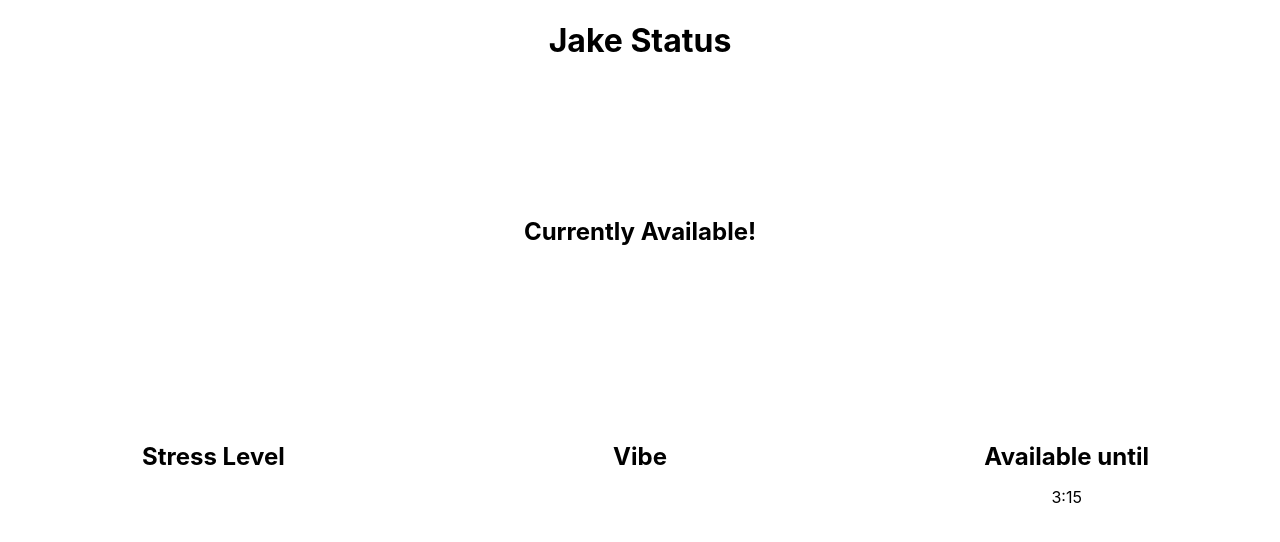
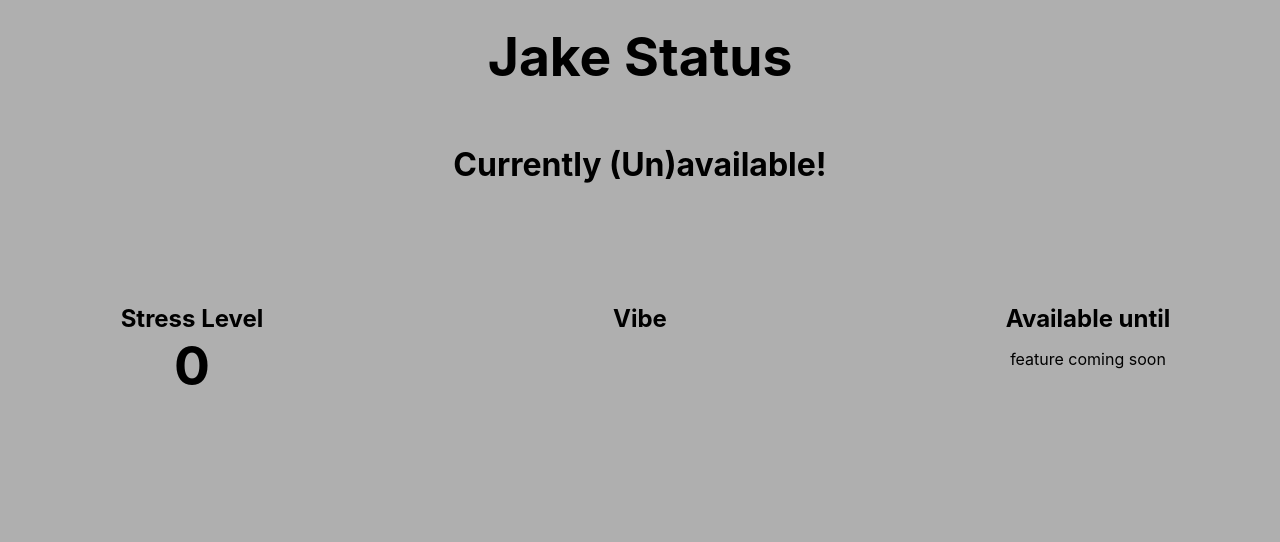
Before and after one commit to jakeod99/jake-status, a React (Create React App) app: page / in a window 1280 px wide. Shown: the top 542 px of the page. Built offline with nearby package versions, Linux system fonts and the light colour scheme; no server answers.

Commit message:
structured homepage

```diff
--- a/package.json
+++ b/package.json
@@ -7,6 +7,7 @@
     "@testing-library/jest-dom": "^4.2.4",
     "@testing-library/react": "^9.3.2",
     "@testing-library/user-event": "^7.1.2",
+    "dotenv": "^8.2.0",
     "react": "^16.13.1",
     "react-dom": "^16.13.1",
     "react-scripts": "3.4.1"
--- a/src/App.css
+++ b/src/App.css
@@ -1,56 +1,54 @@
-/* .App {
-  text-align: center;
-} */
+body {
+  height: 95vh;
+  margin: 0;
+  padding: 0;
+}
 
-/* .App-logo {
-  height: 40vmin;
-  pointer-events: none;
-} */
+h1 {
+  font-size: 40pt;
+}
 
-/* @media (prefers-reduced-motion: no-preference) {
-  .App-logo {
-    animation: App-logo-spin infinite 20s linear;
-  }
-} */
+h2 {
+  font-size: 24pt;
+}
 
-/* .App-header {
-  background-color: #282c34;
-  min-height: 100vh;
-  display: flex;
-  flex-direction: column;
-  align-items: center;
-  justify-content: center;
-  font-size: calc(10px + 2vmin);
-  color: white;
-} */
-
-/* .App-link {
-  color: #61dafb;
-} */
-
-/* @keyframes App-logo-spin {
-  from {
-    transform: rotate(0deg);
-  }
-  to {
-    transform: rotate(360deg);
-  }
-} */
+h3 {
+  font-size: 18pt;
+}
 
 .title {
   text-align: center;
+  margin: 3vh auto;
+}
+
+.availability {
+  text-align: center;
+  margin: 7vh auto 15vh;
 }
 
 .detail-section {
   width: 100%;
+  height: 45vh;
   display: flex;
 }
 
-.detail-container {
-  width: 80%;
-  height: 80%;
-  margin: auto;
+.detail-container-small,
+.detail-container-large {
+  max-height: 45vh;
+  margin: 0 auto;
   text-align: center;
+}
+
+.detail-container-small {
+  width: 30vw;
+}
+
+.detail-container-large {
+  width: 40vw;
+}
+
+.detail-title-container {
+  margin: 0;
 }
 
 .detail-title {
@@ -58,3 +56,14 @@
   width: 100%;
   margin: auto;
 }
+
+.detail-content-container {
+  margin: 0;
+  padding: 0;
+  width: 100%;
+  height: 100%;
+}
+
+.stress-level {
+  margin: 0;
+}
--- a/src/App.js
+++ b/src/App.js
@@ -5,93 +5,71 @@ import Stress from './Stress';
 import Vibe from './Vibe';
 import Countdown from './Countdown';
 
+
+require('dotenv').config();
+
 class App extends React.Component {
 
   constructor(props) {
     super(props);
     this.state = {
       stress: 0, //google sheets api call
-      color: "#000000", //google sheets api call
+      color: "#AFAFAF", //google sheets api call
       available: true, //google calendar api call
-      "time-until-availability-change": 102, //google calendar api call
-      width: 0,
-      height: 0
+      "time-until-availability-change": 0, //google calendar api call
     };
-    this.updateWindowDimensions = this.updateWindowDimensions.bind(this);
+    this.updateStress = this.updateStress.bind(this);
   }
 
   componentDidMount() {
-    this.updateWindowDimensions();
-    window.addEventListener('resize', this.updateWindowDimensions);
+    this.updateStress();
+    // window.addEventListener('', this.updateState);
   }
 
   componentWillUnmount() {
-    window.removeEventListener('resize', this.updateWindowDimensions);
+    // window.addEventListener('', this.updateState);
   }
 
-  updateWindowDimensions() {
-    let newWidth = (window.innerWidth > 500) ? window.innerWidth : 500;
-    let newHeight = (window.innerHeight > 300) ? window.innerHeight : 300;
-    this.setState({ width: newWidth, height: newHeight });
+  updateStress() {
+    this.fetchStress().then(stress => {
+      this.setState({
+        stress: stress
+      });
+    });
   }
 
-  getColor() {
+  async fetchStress(cell) {
+    cell = (typeof cell === "undefined") ? "E17" : cell; //E17 is where Stress Level is stored
+    let call = "https://sheets.googleapis.com/v4/spreadsheets/" + process.env.REACT_APP_TODO_ID;
+    call += "/values/Aggregate!" + cell + "?key=" + process.env.REACT_APP_GOOGLE_API_KEY;
+    return fetch(call).then(res => res.json()).then(json => json.values[0][0]);
+  }
 
+  getColor(stress, available) {
+    if (typeof stress === "undefined" || !available) {
+      return "#AFAFAF";
+    } else {
+      return "#00FF00";
+    }
   }
 
   render() {
-    let styles = {
-      window: {
-        width: this.state.width,
-        height: this.state.height,
-        "background-color": this.state.color
-      },
-      status: {
-        "text-align": "center",
-        "margin-top": (this.state.height / 4) - 43,
-        "margin-bottom": (this.state.height / 4) - 43
-      },
-      details: {
-        height: (this.state.height - 25) / 2,
-        float: "left"
-      }
-    }
+    document.body.style = "background: " + this.state.color;
     return (
-      <window style={styles.window}>
+      <span>
         <h1 class="title">Jake Status</h1>
-        <h2 style={styles.status}>
-          Currently Available!
+        <h2 class="availability">
+          Currently (Un)available!
         </h2>
-        <div style={styles.details} class="detail-section">
-          <Stress height={styles.details.height} width={styles.window.width / 3}/>
-          <Vibe height={styles.details.height} width={styles.window.width / 3}/>
-          <Countdown height={styles.details.height} width={styles.window.width / 3}/>
+        <div class="detail-section">
+          <Stress stress={this.state.stress}/>
+          <Vibe stress={this.state.stress}/>
+          <Countdown />
         </div>
-      </window>
-    )
+      </span>
+    );
   }
 
 }
 
-// function App() {
-//   return (
-//     <div className="App">
-//       <header className="App-header">
-//         <img src={logo} className="App-logo" alt="logo" />
-//         <p>
-//           Edit <code>src/App.js</code> and save to reload.
-//         </p>
-//         <a
-//           className="App-link"
-//           href="https://reactjs.org"
-//           target="_blank"
-//           rel="noopener noreferrer"
-//         >
-//           Learn React
-//         </a>
-//       </header>
-//     </div>
-//   );
-// }
-
 export default App;
--- a/src/Countdown.js
+++ b/src/Countdown.js
@@ -9,10 +9,12 @@ class Countdown extends React.Component {
 
     render() {
         return (
-            <div class="detail-container">
-                <div style={{"background-color": this.props.color}}>
-                    <h2 class="detail-title">Available until</h2>
-                    <p>3:15</p>
+            <div class="detail-container-small">
+                <div class="detail-title-container">
+                    <h3 class="detail-title">Available until</h3>
+                    <div class="detail-content-container">
+                        <p>feature coming soon</p>
+                    </div>
                 </div>
             </div>
         );
--- a/src/Stress.js
+++ b/src/Stress.js
@@ -9,9 +9,12 @@ class Stress extends React.Component {
 
     render() {
         return (
-            <div class="detail-container">
-                <div style={this.props.color}>
-                    <h2 class="detail-title">Stress Level</h2>
+            <div class="detail-container-small">
+                <div class="detail-title-container">
+                    <h3 class="detail-title">Stress Level</h3>
+                    <div class="detail-content-container">
+                        <h1 class="stress-level"> {this.props.stress} </h1>
+                    </div>
                 </div>
             </div>
         );
--- a/src/Vibe.js
+++ b/src/Vibe.js
@@ -9,10 +9,11 @@ class Vibe extends React.Component {
 
     render() {
         return (
-            <div class="detail-container">
-                <div style={this.props.color}>
-                    <h2 class="detail-title">Vibe</h2>
-
+            <div class="detail-container-large">
+                <div class="detail-title-container">
+                    <h3 class="detail-title">Vibe</h3>
+                    <div class="detail-content-container">
+                    </div>
                 </div>
             </div>
         );
```
Also changed, not shown: 2 other files (tests, documents, lock files or other folders).
